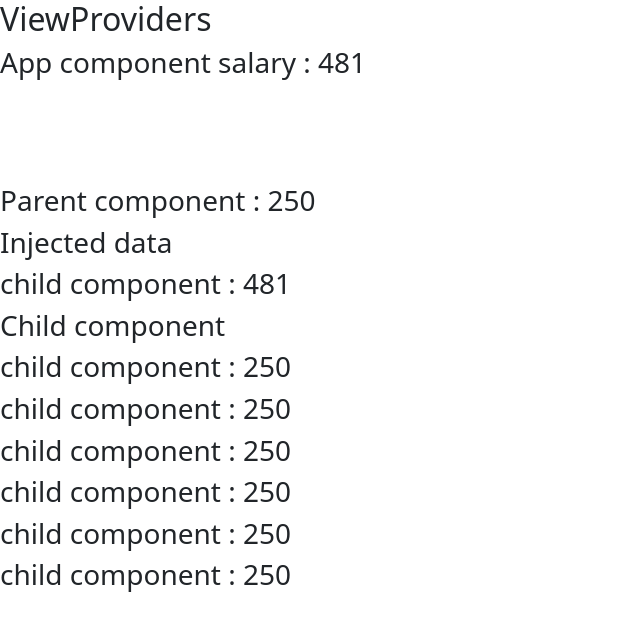
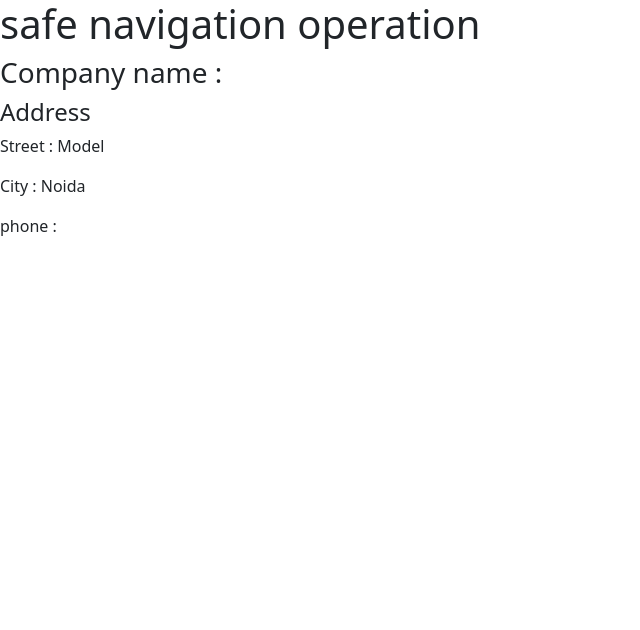
Before and after one commit to prashant2312/Angular-learn-, an Angular app: page / in a window 1280 px wide. Shown: the top 630 px of the page, without its empty margins (0-640 px from the left). Built offline with nearby package versions, Linux system fonts and the light colour scheme; what ngx-cookie-service would draw is missing.

Commit message:
safe navigate operator

```diff
--- a/src/app/app.component.html
+++ b/src/app/app.component.html
@@ -249,13 +249,25 @@
 <button (click)="storeCookie()">Set cookie</button> -->
 
 
-<h2>ViewProviders</h2>
-<h3>App component salary : {{randomSalary}}</h3>
+<!-- <h2>ViewProviders</h2> -->
+<!-- <h3>App component salary : {{randomSalary}}</h3> -->
 
 <!-- <h3><app-parent-component></app-parent-component></h3> -->
-<br><br><br><br>
+<!-- <br><br><br><br>
 <app-parent-component>
   <h3>Injected data</h3>
 <app-child-component>
 </app-child-component>
-</app-parent-component>
+</app-parent-component> -->
+
+
+
+<h1>
+  safe navigation operation
+</h1>
+
+<h3>Company name : {{company_name}}</h3>
+<h4>Address</h4>
+<p>Street : {{address?.street}}</p>
+<p>City : {{address?.city}}</p>
+<p>phone : {{address.phone}}</p>
--- a/src/app/app.component.ts
+++ b/src/app/app.component.ts
@@ -291,9 +291,20 @@ export class AppComponent {
 //   }
 
 
-randomSalary;
-constructor(private objSalary:EmpSalaryService){
-  this.randomSalary=objSalary.getEmpRanSalary();
+// randomSalary;
+// constructor(private objSalary:EmpSalaryService){
+//   this.randomSalary=objSalary.getEmpRanSalary();
+// }
+
+
+company_name=null;
+address:any
+ngOnInit():void{
+  this.address={
+    street:"Model",
+    city:"Noida",
+    pincode:123456
+  }
 }
 
 }
```
